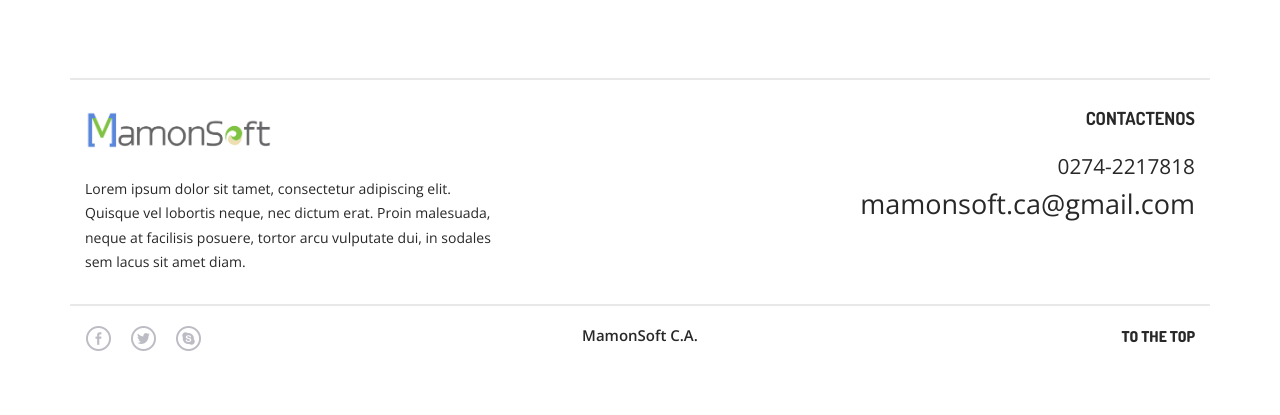
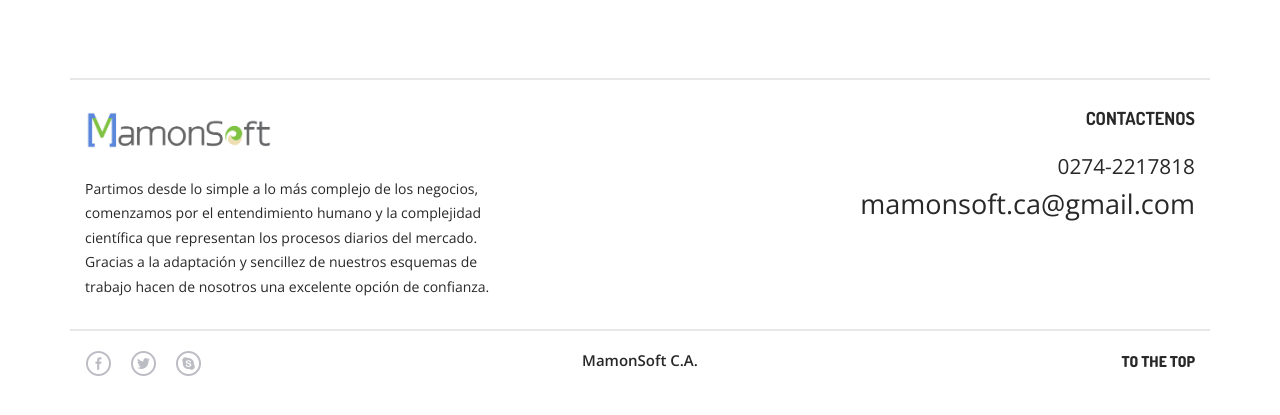
Before and after one commit to AnthonyBreyner/MamonSoft-C.A., a PHP site: page /tcpdf/ in a window 1280 px wide. Shown: the part 2195-2610 px from the top of the page. Before the commit the page ends 2546 px from the top, so only its background shows below. Run offline with PHP 8.4, Linux system fonts and the light colour scheme.

Commit message:
Cambio de Clave correo, actualizacion de pie

```diff
--- a/datos/conexion.php
+++ b/datos/conexion.php
@@ -1,6 +1,6 @@
 
 <?php
-$enlace =  mysql_connect('localhost', 'root', '123');
+$enlace =  mysql_connect('localhost', 'root', 'za63qj2p');
 
 if (!$enlace) {
     die('No pudo conectarse: ' . mysql_error());
--- a/pie.php
+++ b/pie.php
@@ -7,7 +7,9 @@
 				<div class="contact">
 					<div class="col-md-6 contact-left">
 						<a href="index.html"><img src="images/logo.jpg"style="width: 35%" alt="" /></a>
-						<p>Lorem ipsum dolor sit tamet, consectetur adipiscing elit. Quisque vel lobortis neque, nec dictum erat. Proin malesuada, neque at facilisis posuere, tortor arcu vulputate dui, in sodales sem lacus sit amet diam.</p>
+						<p>Partimos desde lo simple a lo más complejo de los negocios, comenzamos por el entendimiento humano y la
+						complejidad científica que representan los procesos diarios del mercado. Gracias a la adaptación y sencillez
+						de nuestros esquemas de trabajo hacen de nosotros una excelente opción de confianza.</p>
 					</div>
 					<div class="col-md-6 contact-right">
 						<h3>CONTACTENOS</h3>
--- a/solicitarCurso.php
+++ b/solicitarCurso.php
@@ -28,7 +28,7 @@ if($resultado) {
 
     $mail->Port = 587;
     $mail->Username = "mamonsoft.ca@gmail.com"; // SMTP account username
-    $mail->Password = "za63qj2P"; // SMTP account password
+    $mail->Password = "Za63qj2p"; // SMTP account password
     $mail->SetFrom ( 'mamonsoft.ca@gmail.com', 'MamonSoft' );
     $mail->AddReplyTo ( 'mamonsoft.ca@gmail.com', 'Confirmacion de Curso' );
     $cuerpo = '<br>' . $ruta;
```
